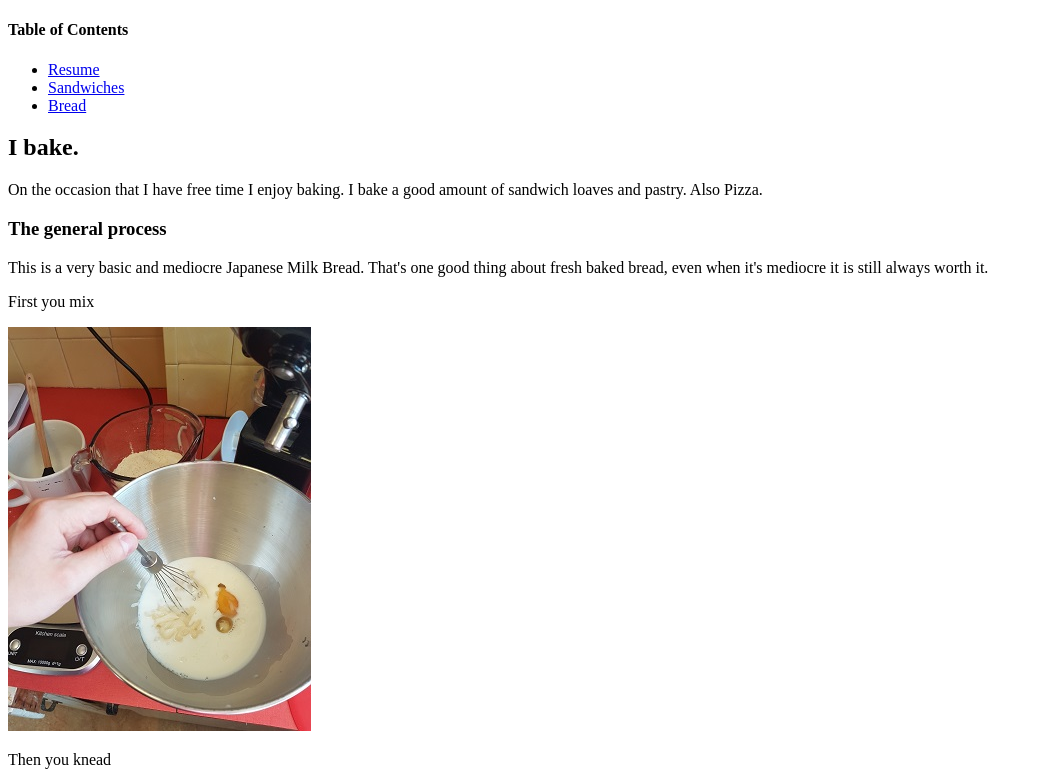
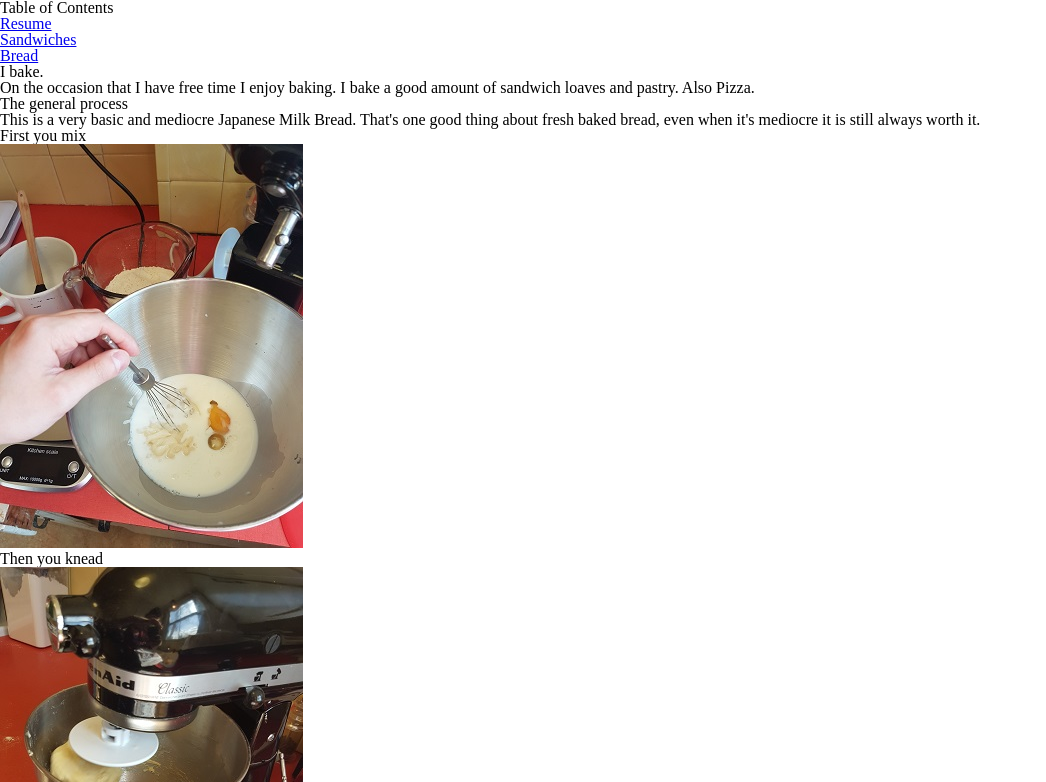
Before and after one commit to eomcgarry/Project2-EMcGarry, a plain HTML site: page breadfolder/bread.html in a window 1280 px wide. Shown: the top 782 px of the page, without its empty margins (0-1046 px from the left). Drawn offline with Linux system fonts and the light colour scheme; files that its build step writes are made by us from their sources.

Commit message:
Create Reset
Also add links to reset and style css pages in header of each HTML file

```diff
--- a/breadfolder/bread.html
+++ b/breadfolder/bread.html
@@ -3,6 +3,8 @@
 <head>
   <meta charset="UTF-8">
   <title>Ethan Bakes Bread</title>
+  <link rel="stylesheet" type="text/css" href="style/reset.css">
+  <link rel="stylesheet" type="text/css" href="style/style.css">
 </head>
 <body>
   <section>
--- /dev/null
+++ b/style/reset.css
@@ -0,0 +1,48 @@
+/* http://meyerweb.com/eric/tools/css/reset/
+   v2.0 | 20110126
+   License: none (public domain)
+*/
+
+html, body, div, span, applet, object, iframe,
+h1, h2, h3, h4, h5, h6, p, blockquote, pre,
+a, abbr, acronym, address, big, cite, code,
+del, dfn, em, img, ins, kbd, q, s, samp,
+small, strike, strong, sub, sup, tt, var,
+b, u, i, center,
+dl, dt, dd, ol, ul, li,
+fieldset, form, label, legend,
+table, caption, tbody, tfoot, thead, tr, th, td,
+article, aside, canvas, details, embed,
+figure, figcaption, footer, header, hgroup,
+menu, nav, output, ruby, section, summary,
+time, mark, audio, video {
+	margin: 0;
+	padding: 0;
+	border: 0;
+	font-size: 100%;
+	font: inherit;
+	vertical-align: baseline;
+}
+/* HTML5 display-role reset for older browsers */
+article, aside, details, figcaption, figure,
+footer, header, hgroup, menu, nav, section {
+	display: block;
+}
+body {
+	line-height: 1;
+}
+ol, ul {
+	list-style: none;
+}
+blockquote, q {
+	quotes: none;
+}
+blockquote:before, blockquote:after,
+q:before, q:after {
+	content: '';
+	content: none;
+}
+table {
+	border-collapse: collapse;
+	border-spacing: 0;
+}
--- a/style/style.css
+++ b/style/style.css
@@ -0,0 +1,4 @@
+/* Project 2 Styling CSS
+By Ethan McGarry
+Written for ITMD-361-01
+*/
```
Also changed, not shown: index.html (+2 -0 lines), sandwiches.html (+2 -0 lines).
